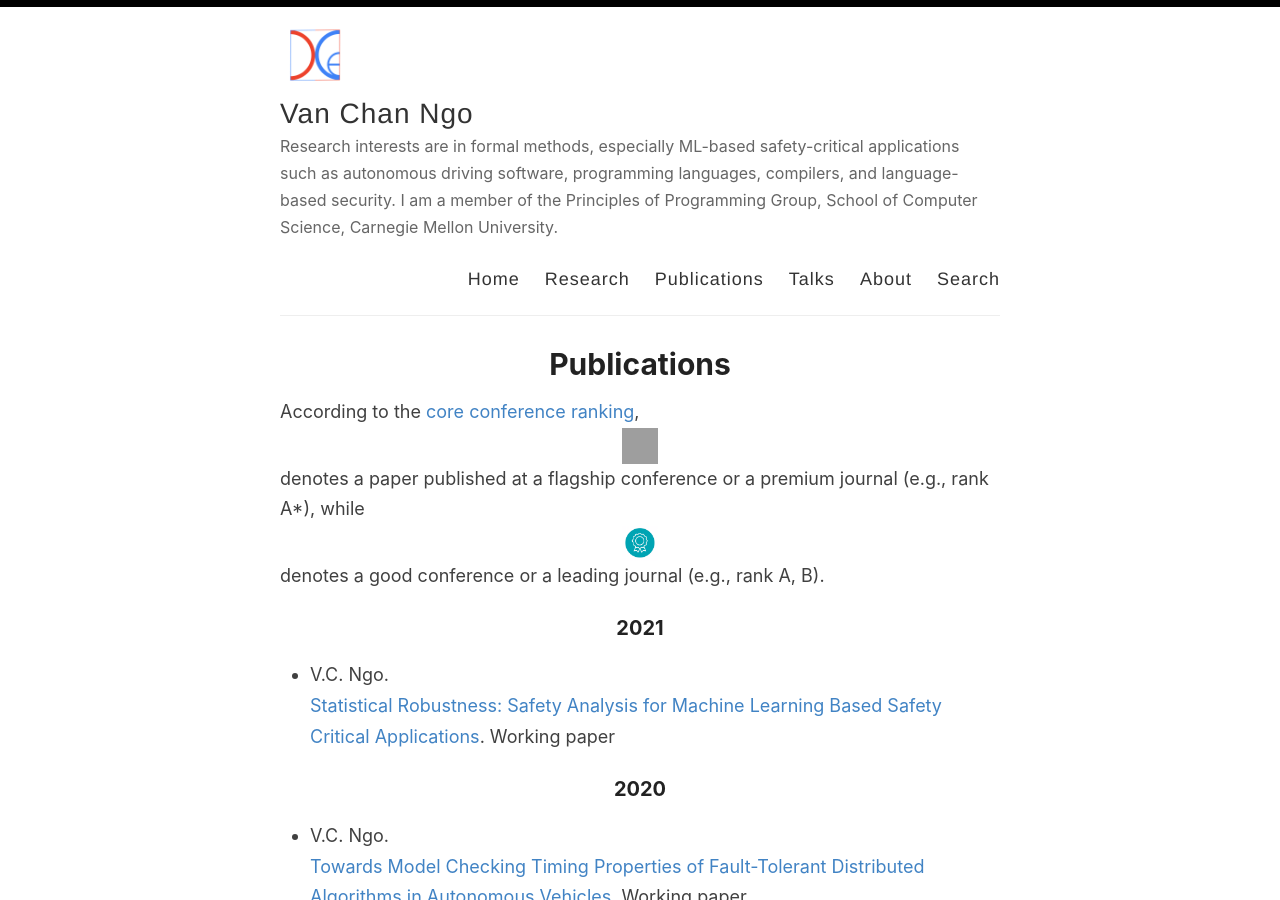
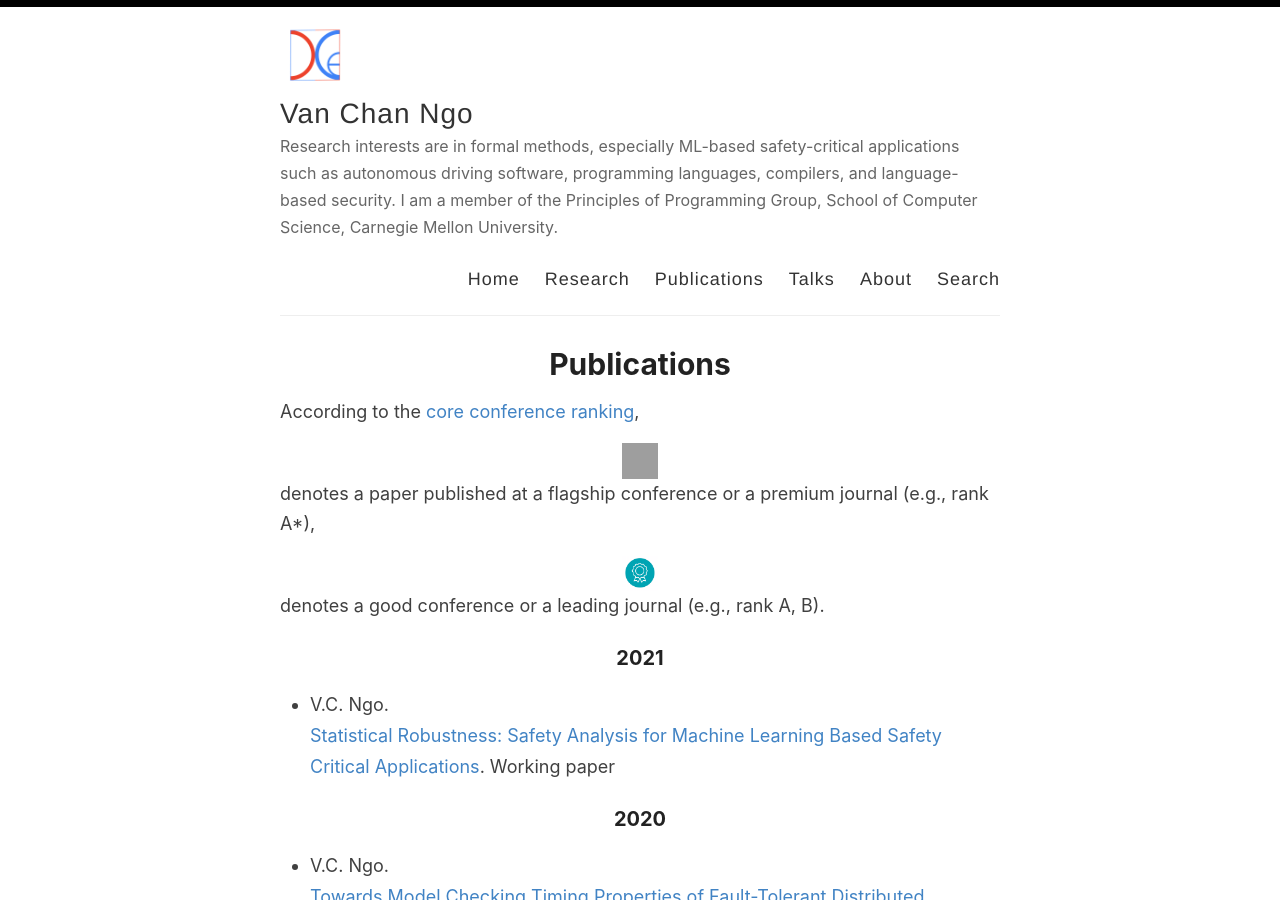
Before and after one commit to channgo2203/channgo2203.github.io, a Jekyll site: the page built from _pages/publications.md, in a window 1280 px wide and 900 px high. Built offline with Jekyll 4.4.1, drawn with Linux system fonts in a browser that asks for light colours.

Commit message:
Update style

```diff
--- a/_pages/publications.md
+++ b/_pages/publications.md
@@ -4,7 +4,11 @@
 permalink: /publications/
 ---
 
-According to the [core conference ranking](http://portal.core.edu.au/conf-ranks/), <img style="float: left;" src="{{ site.url }}/images/best_q.png" alt="Flagship conference" style="width:36px;height:36px;"> denotes a paper published at a flagship conference or a premium journal (e.g., rank A*), while <img style="float: left;" src="{{ site.url }}/images/good_q.png" alt="Good conference" style="width:36px;height:36px;"> denotes a good conference or a leading journal (e.g., rank A, B).
+According to the [core conference ranking](http://portal.core.edu.au/conf-ranks/),
+
+<img style="float: right;" src="{{ site.url }}/images/best_q.png" alt="Flagship conference" style="width:36px;height:36px;"> denotes a paper published at a flagship conference or a premium journal (e.g., rank A*),
+
+<img style="float: right;" src="{{ site.url }}/images/good_q.png" alt="Good conference" style="width:36px;height:36px;"> denotes a good conference or a leading journal (e.g., rank A, B).
 
 ### 2021
 * V.C. Ngo.
```
